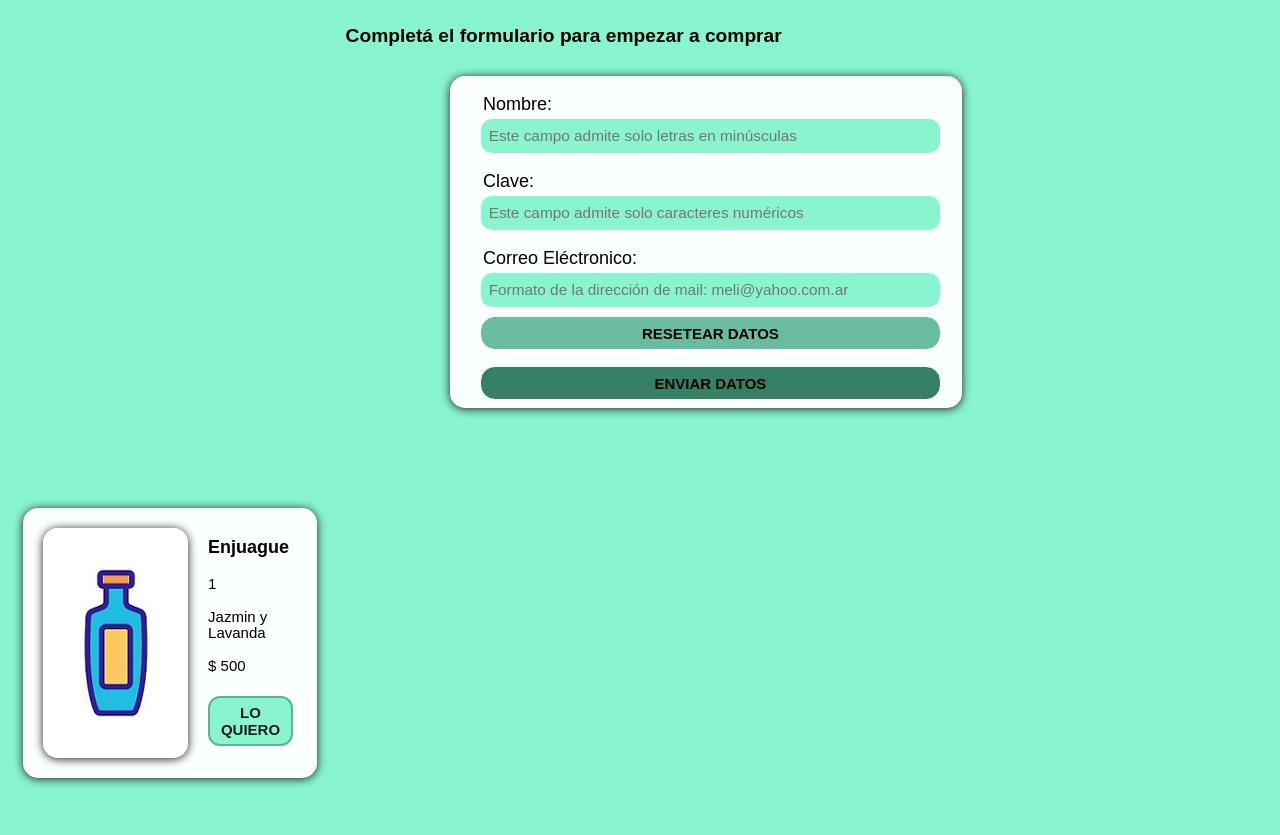
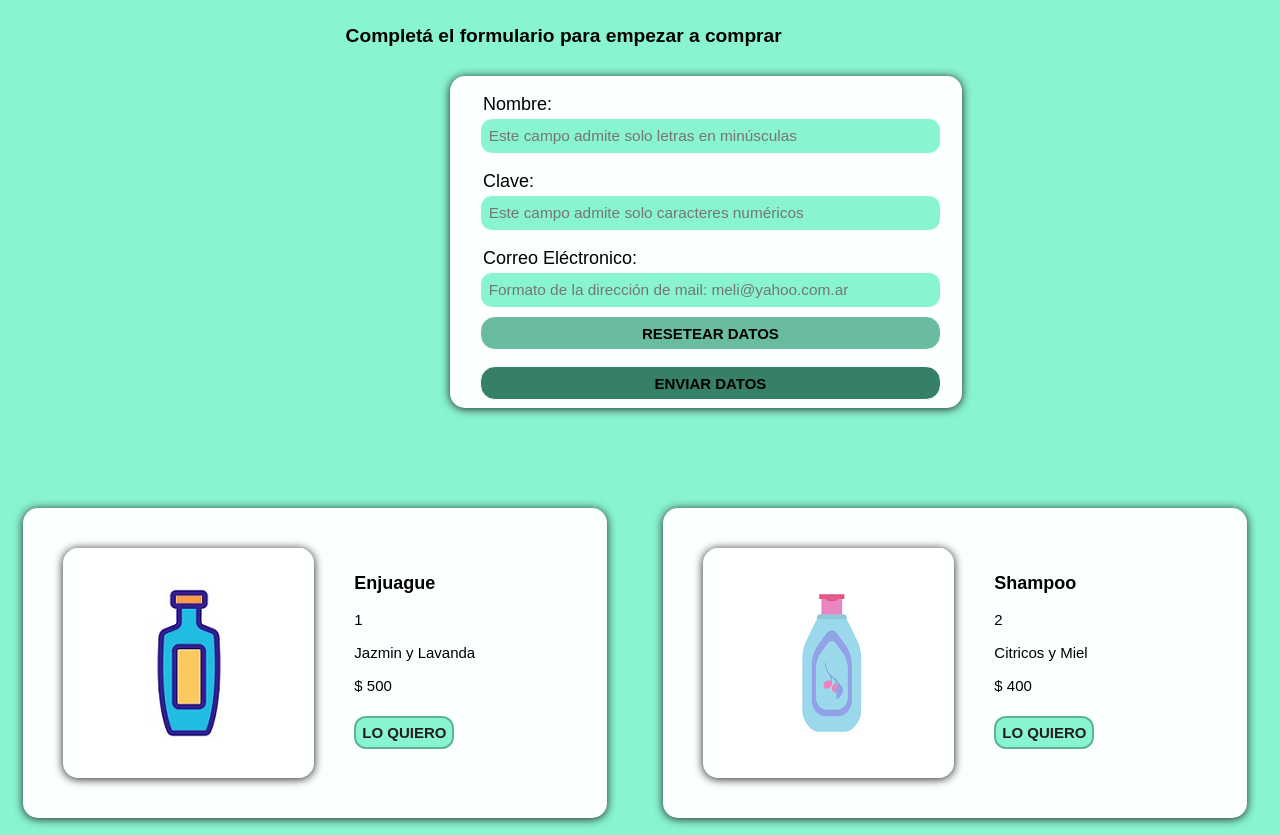
Before and after one commit to Amelia3579/peluqueria, a website: page public/views/vendemosProductos.html in a window 1280 px wide. Shown: the part 117-952 px from the top of the page. Drawn offline with Linux system fonts and the light colour scheme.

Commit message:
optimizandoSass

```diff
--- a/public/views/vendemosProductos.html
+++ b/public/views/vendemosProductos.html
@@ -67,8 +67,9 @@
         </div>
     </footer>
 
-    <script src="../../tiendaOnLine.js"></script>
-    <script src="../../script.js"></script>
+    <script defer src="../../tiendaOnLine.js"></script>
+    <script defer src="../../script.js"></script>
+
 </body>
 
 </html>
--- a/sass/views/_ventaProductos.scss
+++ b/sass/views/_ventaProductos.scss
@@ -69,21 +69,23 @@ $color in $botones {
 
 .contenedor {
   display: flex;
-  flex-direction: column;
+  flex-wrap: wrap;
 
   .contenedorPosicion {
     display: flex;
+    flex: 200px;
     flex-wrap: wrap;
+    flex-direction: column;
     width: 100%;
     margin: 10em 1em 3em 0;
 
     .posicionTarj {
       display: flex;
       align-items: center;
-      width: 23%;
+      margin: 0 2.3em;
+      border-radius: 1.5em;
+      min-width: 5px;
       max-width: 1080px;
-      margin-left: 2.3em;
-      border-radius: 1.5em;
       box-shadow: 0px 1px 10px rgb(30, 30, 30);
       background-color: #fcffff;
       cursor: default;
@@ -97,9 +99,8 @@ $color in $botones {
         display: flex;
         justify-content: center;
         align-items: center;
-        width: 55%;
-        padding: 0 4em;
-        margin: 2em;
+        width: 50%;
+        margin: 4em;
         border-radius: 1.5em;
         box-shadow: 0px 1px 10px rgb(30, 30, 30);
         overflow: hidden;
@@ -107,9 +108,9 @@ $color in $botones {
       }
 
       .posicionTarjCont {
-        width: 45%;
+        width: 50%;
         text-align: left;
-        padding-right: 2em;
+        padding-right: 1em;
 
         h2 {
           font-size: 1.8em;
@@ -141,7 +142,7 @@ $color in $botones {
           border-radius: .8em;
           font-weight: bold;
           background-color: #48c599;
-          color: #fcffff;
+          @include lista_header (#fcffff, 1.5em);
         }
       }
     }
```
Also changed, not shown: public/css/main.css.
